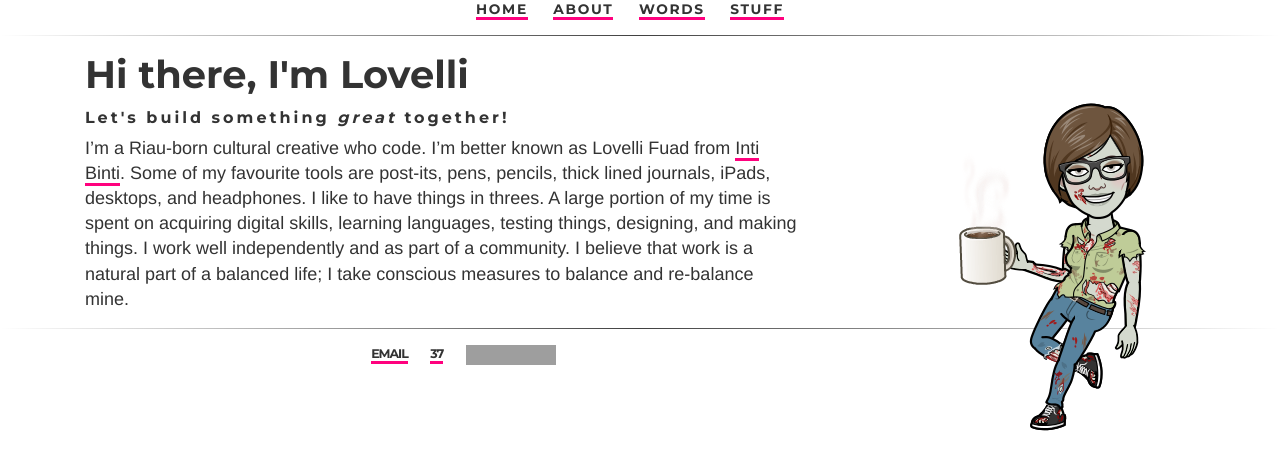
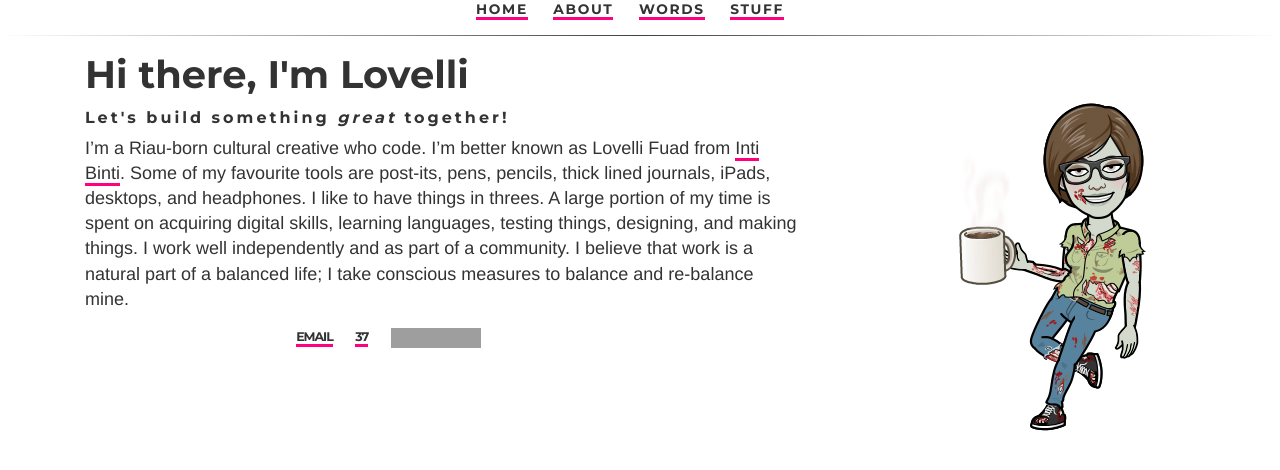
Before and after one commit to ariesti/ariesti.github.io, a Jekyll site: the page built from index.html, in a window 1280 px wide. Shown: the top 470 px of the page. Built offline with Jekyll 4.4.1, drawn with Linux system fonts in a browser that asks for light colours; grey boxes are pictures that could not be loaded.

Commit message:
Update default.html

```diff
--- a/_layouts/default.html
+++ b/_layouts/default.html
@@ -36,9 +36,8 @@
 			{{ content }}
 
 			</div><!-- /.container -->
-			<hr class="style-two">
 			<footer>
-	    			<nav id="wrapper">
+	    			<nav>
 				<ul>
 	        		<li><a href="mailto:lovelliariesti@gmail.com">email</a></li>
 				<li><a href="https://fingertip.top/">37</a></li>
```
